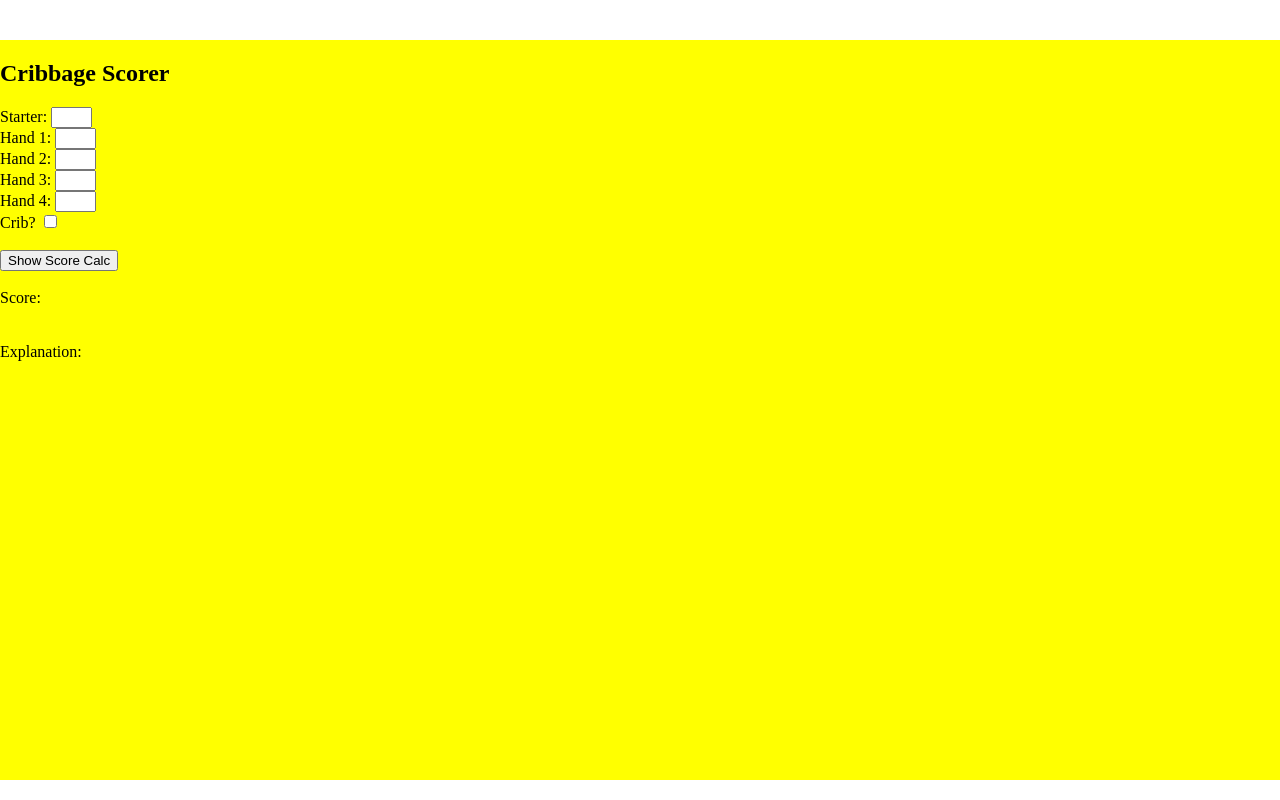
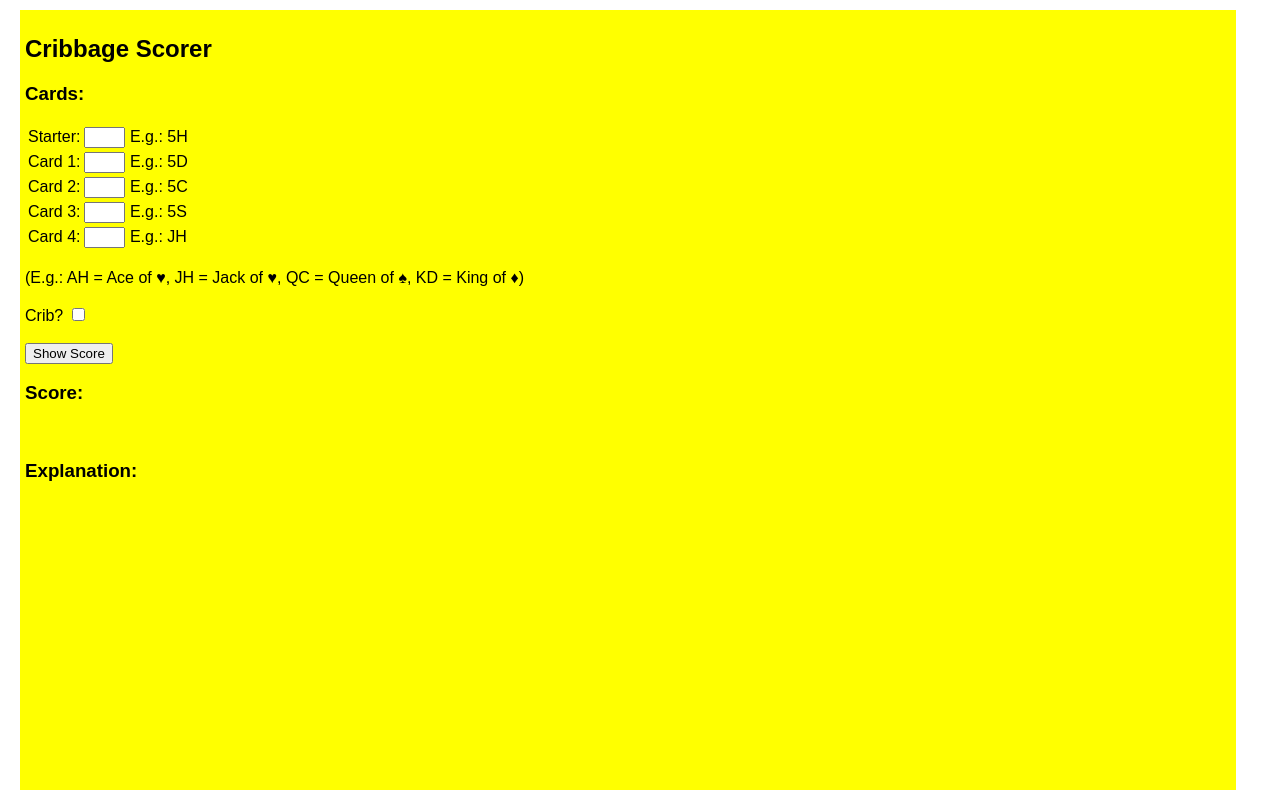
Before and after one commit to phoughton/cribbage_server, a Flask app: page / in a window 1280 px wide. Run offline with Flask 2, Linux system fonts and the light colour scheme.

Commit message:
add tabindexes and tweak css

```diff
--- a/templates/index.html
+++ b/templates/index.html
@@ -9,7 +9,7 @@
 }
 
 body {
-    margin:0;
+    margin:10px;
     width: 100%;
 }
 
@@ -21,9 +21,12 @@ body {
 .mainBody {
     background-color: yellow;
     position: absolute;
-    top: 40px;
-    bottom: 20px;
-    width:100%;
+    top: 10px;
+    bottom: 10px;
+    width:95%;
+    margin-left:10px;
+    padding:5px;
+    font-family: Arial, Helvetica, sans-serif;
 }
 
     </style>
@@ -32,23 +35,26 @@ body {
 <DIV class="mainBody">
 <h2>Cribbage Scorer</h2>
 
-Starter: <input id="starter" type="text" length=2 size=2 /><BR/>
-Hand 1: <input id="hand1" type="text" length=2 size=2/><BR/>
-Hand 2: <input id="hand2" type="text" length=2 size=2/><BR/>
-Hand 3: <input id="hand3" type="text" length=2 size=2/><BR/>
-Hand 4: <input id="hand4" type="text" length=2 size=2/><BR/>
-
-Crib? <input id="crib" type="checkbox" value=false/><BR/>
+<H3>Cards:</H3>
+<TABLE>
+<TR><TD>Starter:</TD><TD><input id="starter" type="text" length=2 size=2 tabindex=1 /> E.g.: 5H</TD></TR>
+<TR><TD>Card 1: </TD><TD><input id="hand1" type="text" length=2 size=2 tabindex=2 /> E.g.: 5D</TD></TR>
+<TR><TD>Card 2: </TD><TD><input id="hand2" type="text" length=2 size=2 tabindex=3 /> E.g.: 5C</TD></TR>
+<TR><TD>Card 3: </TD><TD><input id="hand3" type="text" length=2 size=2 tabindex=4 /> E.g.: 5S</TD></TR>
+<TR><TD>Card 4: </TD><TD><input id="hand4" type="text" length=2 size=2 tabindex=5 /> E.g.: JH</TD></TR>
+</TABLE>
 
 <BR/>
-<button type="button" onclick="showScoreCalc()">Show Score Calc</button><BR/>
+(E.g.: AH = Ace of ♥, JH = Jack of ♥, QC = Queen of ♠, KD = King of ♦)
+<BR/><BR/>
+Crib? <input id="crib" type="checkbox" value=false tabindex=6 /><BR/>
 
 <BR/>
-Score:<div id="score_result"></div><BR/><BR/>
-Explanation: <div id="score_explanation"></div></div>
+<button type="button" onclick="showScoreCalc()" tabindex=7 >Show Score</button><BR/>
+
+<h3>Score:</h3><div id="score_result"><BR/></div>
+<h3>Explanation:</h3><div id="score_explanation"><BR/><BR/><BR/><BR/><BR/></div>
 </DIV>
-
-
 
 </body>
 <script>
```
